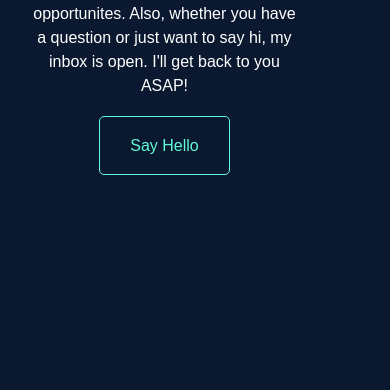
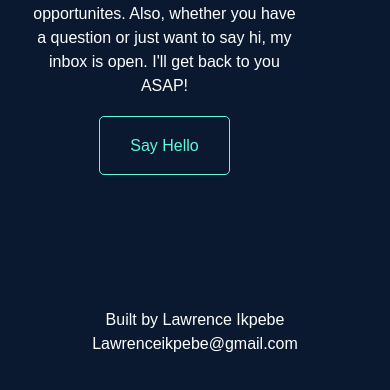
Before and after one commit to Owobilum/portfolio, a React (Create React App) app: page / in a window 390 px wide. Shown: the part 3715-4105 px from the top of the page. Built offline with nearby package versions, Linux system fonts and the light colour scheme; a web font is replaced by a local one.

Commit message:
build footer

```diff
--- /dev/null
+++ b/src/components/Footer.js
@@ -0,0 +1,16 @@
+import { Box, Typography } from "@mui/material"
+
+const Footer = () => {
+    return (
+        <Box sx={{ textAlign: 'center', py: 3 }}>
+            <Typography component="p">
+                Built by Lawrence Ikpebe
+            </Typography>
+            <Typography component="p" sx={{ display: { xs: 'block', md: 'none' } }}>
+                Lawrenceikpebe@gmail.com
+            </Typography>
+        </Box>
+    )
+}
+
+export default Footer
--- a/src/components/Layout.js
+++ b/src/components/Layout.js
@@ -5,6 +5,7 @@ import Home from '../pages/Home'
 import Header from './Header'
 import NavEmail from './NavEmail'
 import SocialList from './SocialList'
+import Footer from './Footer'
 
 const Layout = () => {
 
@@ -26,6 +27,7 @@ const Layout = () => {
                     <NavEmail />
                 </Grid>
             </Grid>
+            <Footer />
         </>
     )
 }
--- a/src/components/sections/Contact.js
+++ b/src/components/sections/Contact.js
@@ -1,6 +1,7 @@
-import { Box, Typography, Stack } from '@mui/material'
+import { Box, Typography, Stack, useMediaQuery } from '@mui/material'
 
 const Contact = () => {
+    const isMobile = useMediaQuery('(max-width:450px)');
     return (
         <Stack
             spacing={2}
@@ -23,7 +24,7 @@ const Contact = () => {
                 my inbox is open. I'll get back to you ASAP!
             </Typography>
             <Box sx={{ padding: '20px 30px' }}>
-                <Box component="a" href="mailto:lawrenceikpebe@gmail.com"
+                <Box component="a" href={isMobile ? "tel:+2347060940861" : "mailto:lawrenceikpebe@gmail.com"}
                     sx={{
                         border: '1px solid',
                         borderColor: 'text.secondary',
--- a/src/pages/Home.js
+++ b/src/pages/Home.js
@@ -1,5 +1,6 @@
 import { Box } from "@mui/material";
 
+import Footer from "../components/Footer";
 import AboutMe from "../components/sections/AboutMe";
 import Contact from "../components/sections/Contact";
 import Hero from "../components/sections/Hero";
@@ -9,7 +10,7 @@ import Skills from "../components/sections/Skills";
 export default function Home() {
     return (
         <Box
-            sx={{ padding: '2% 5%', pb: 400 }}
+            sx={{ padding: '2% 5%' }}
         >
             <Hero />
             <AboutMe />
```
